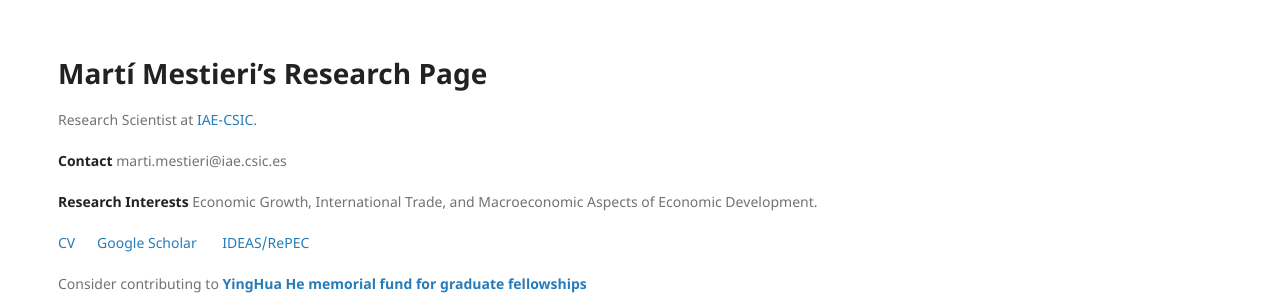
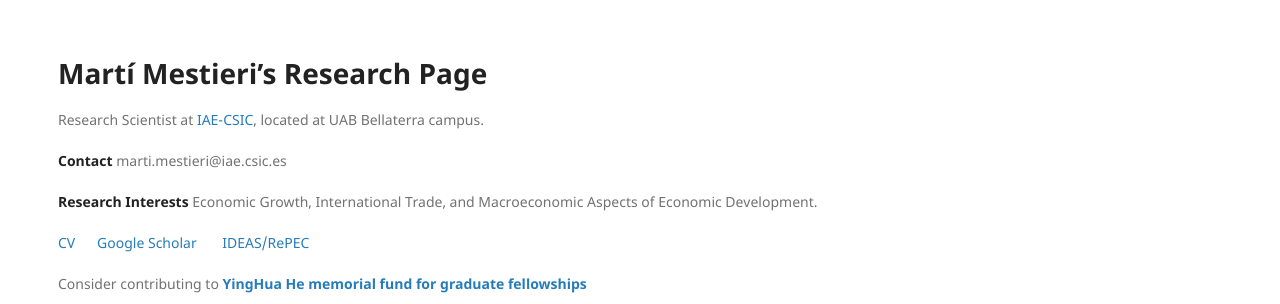
Before and after one commit to mestieri/mestieri.github.io, a Jekyll site: the page built from index.md, in a window 1280 px wide. Shown: the top 304 px of the page. Built offline with Jekyll 4.4.1, drawn with Linux system fonts in a browser that asks for light colours.

Commit message:
Update index.md

```diff
--- a/index.md
+++ b/index.md
@@ -15,7 +15,7 @@ blue {
 Senior Economist in the Economic Research Department at the Federal Reserve Bank of Chicago (on leave).
 UPF Associate Professor and CREi Associate Researcher.
 -->
-Research Scientist at [IAE-CSIC](https://www.iae.csic.es/index.php?lang=ing).
+Research Scientist at [IAE-CSIC](https://www.iae.csic.es/index.php?lang=ing), located at UAB Bellaterra campus.
 
 **Contact** marti.mestieri@iae.csic.es
 <!--
```
